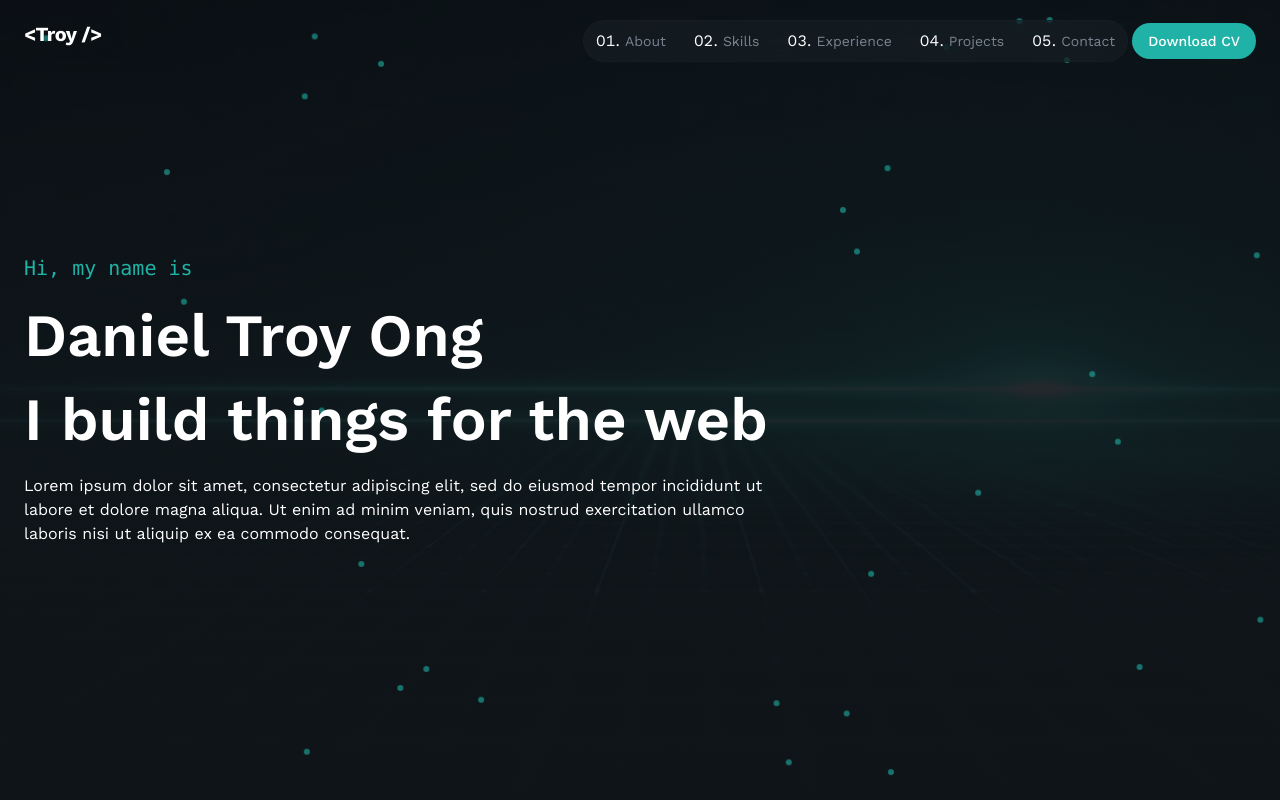
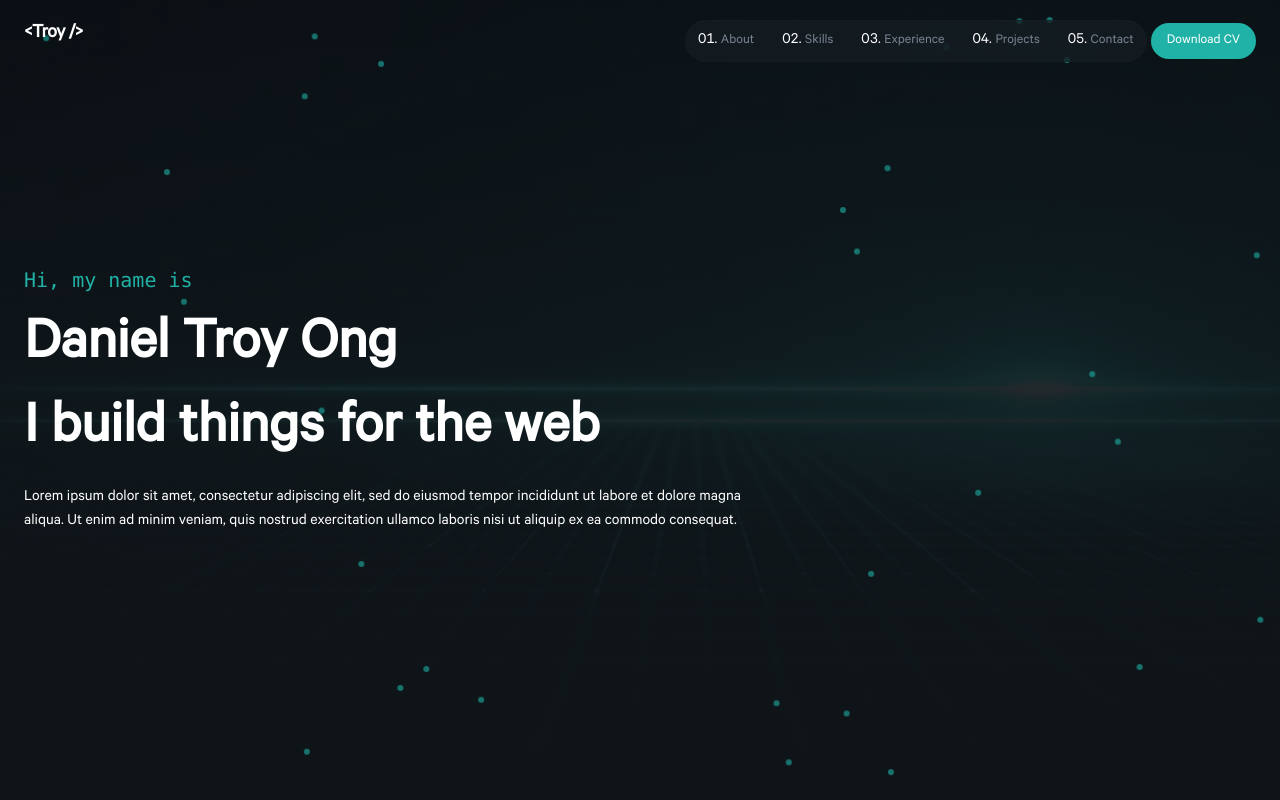
Before and after one commit to danieltroy092/portfolio, a React (Vite) app: page / in a window 1280 px wide. Shown: the top 800 px of the page. Built offline with nearby package versions, Linux system fonts and the light colour scheme.

Commit message:
changed and added fonts locally

```diff
--- a/src/index.css
+++ b/src/index.css
@@ -1,4 +1,19 @@
-@import url("https://fonts.googleapis.com/css2?family=Fira+Code:wght@300..700&family=Work+Sans:ital,wght@0,100..900;1,100..900&display=swap");
+@font-face {
+  font-family: "Calibre";
+  src: url("../src/assets/fonts/Calibre-Regular.ttf");
+  font-weight: 400;
+  font-style: normal;
+  font-display: auto;
+}
+
+@font-face {
+  font-family: "Fira Code";
+  src: url("../src/assets/fonts/FiraCode-Regular.ttf");
+  font-weight: 400;
+  font-style: normal;
+  font-display: auto;
+}
+
 @import "tailwindcss";
 
 @theme {
@@ -34,15 +49,15 @@
   body {
     color: var(--color-primary-foreground);
     background-color: var(--color-background);
-    font-family: "Work Sans", sans-serif;
-  }
-
-  .font-mono {
-    font-family: "Fira Code", monospace;
+    font-family: "Calibre", sans-serif;
   }
 }
 
 @layer components {
+  .font-mono {
+    font-family: "Fira Code", monospace;
+  }
+
   .glass {
     background-color: color-mix(in srgb, var(--color-surface) 50%, transparent);
     backdrop-filter: blur(16px);
```
Also changed, not shown: src/assets/fonts/Calibre-Regular.ttf (added), src/assets/fonts/FiraCode-Regular.ttf (added).
